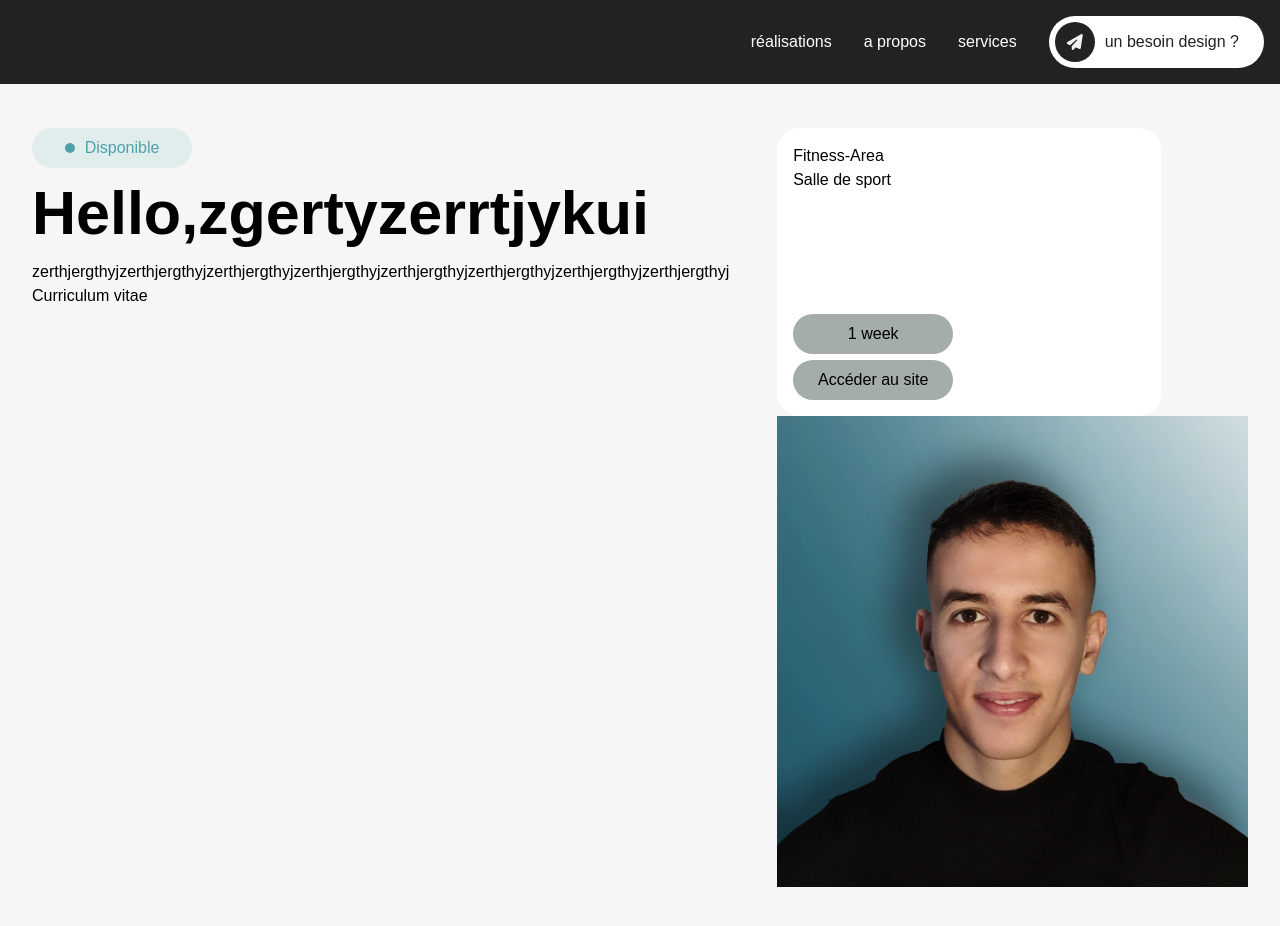
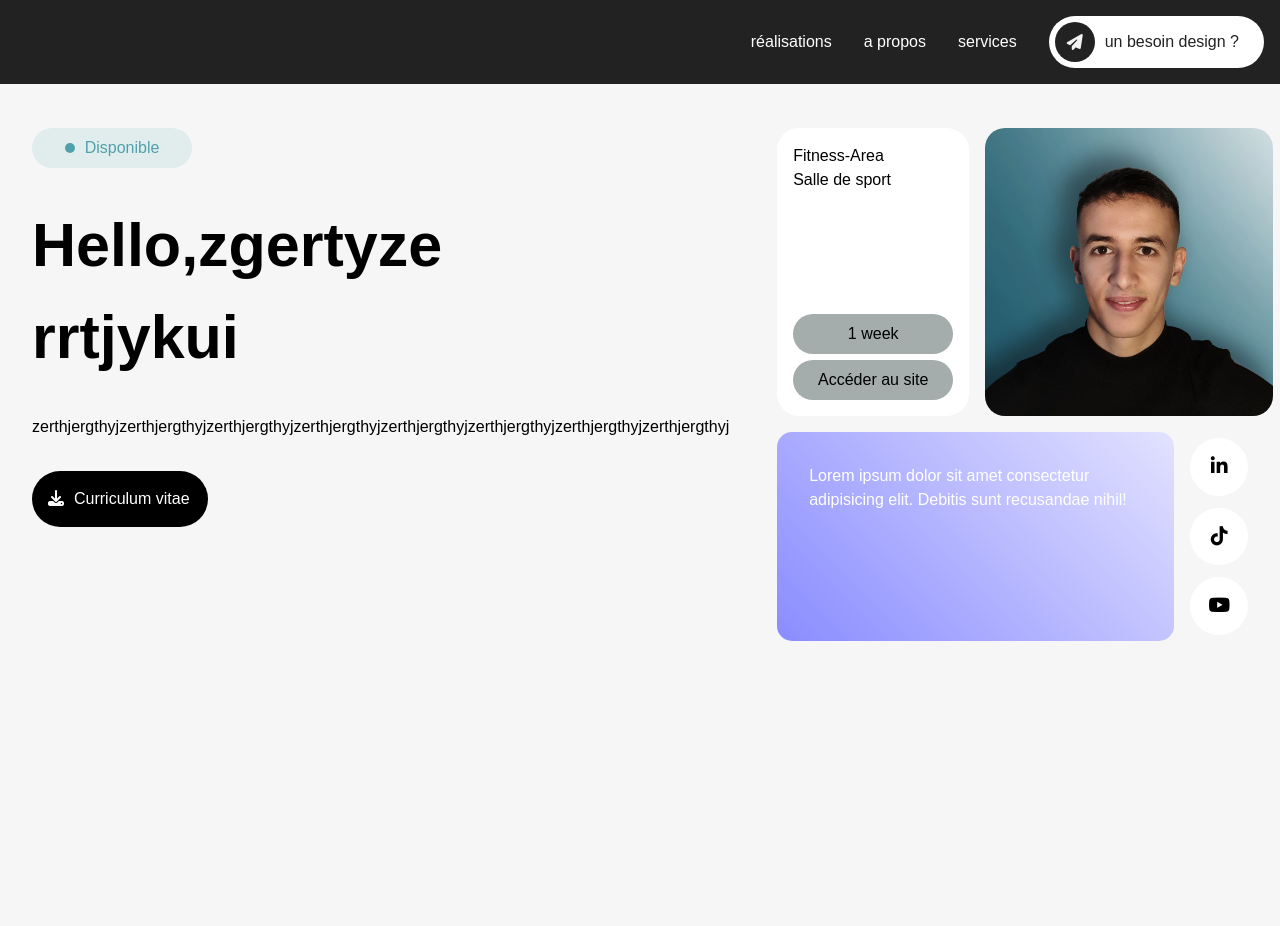
Before and after one commit to mohamed-elbermil/portfolio, a React (Vite) app: page / in a window 1280 px wide. Shown: the top 926 px of the page. After the commit the page ends 800 px from the top, so only its background shows below. Built offline with nearby package versions, Linux system fonts and the light colour scheme.

Commit message:
MAJ header

```diff
--- a/src/components/Header/Header.jsx
+++ b/src/components/Header/Header.jsx
@@ -6,17 +6,20 @@ function Header() {
     <>
       <Navbar />
       <div className={styles.header}>
-
-      <div>
+      <div className={styles['left-side-header']}>
         <div className={styles.status}>
             <div className={styles.roundStatus}></div>
             <p>Disponible</p>
         </div>
-        <h1 className={styles.h1}>Hello,zgertyzerrtjykui</h1>
+        <h1 className={styles.h1}>Hello,zgertyze <br /> rrtjykui</h1>
         <p>zerthjergthyjzerthjergthyjzerthjergthyjzerthjergthyjzerthjergthyjzerthjergthyjzerthjergthyjzerthjergthyj</p>
-        <a href="#contact" id='cv'>Curriculum vitae</a>
+        <a href="cv-mohamed-elbermil.pdf" download className={styles.cv}>
+          <i className="fa-solid fa-download"></i>
+          Curriculum vitae
+        </a>
       </div>
       <div className={styles['right-side-header']}>
+        <div className={styles['bloc-top']}>
           <div className={styles['fitness-area-cover']}>
               <div className={styles.title}>
                   <p>Fitness-Area</p>
@@ -31,8 +34,16 @@ function Header() {
               </div>
           </div>
           <img src={Profile} alt="Photo de profil" />
-        <div className={styles['social-media-round']}>
-            <div className={styles['icon-social-media']}></div>
+        </div>
+        <div className={styles['bloc-bottom']}>
+          <div className={styles['bloc-left']}>
+            <p>Lorem ipsum dolor sit amet consectetur adipisicing elit. Debitis sunt recusandae nihil!</p>
+          </div>
+          <div className={styles['bloc-right']}>
+            <a href="https://www.linkedin.com/in/mohamed-el-bermil-b957861bb/" target='blank'><i class="fa-brands fa-linkedin-in"></i></a>
+            <a href="https://www.tiktok.com/@melbi6000" target='blank'><i class="fa-brands fa-tiktok"></i></a>
+            <a href="https://www.youtube.com/@melbi-099" target='blank'><i class="fa-brands fa-youtube"></i></a>
+          </div>
         </div>
       </div>
 
--- a/src/components/Header/Header.module.css
+++ b/src/components/Header/Header.module.css
@@ -23,23 +23,50 @@ background: #50A0AB;
   border-radius: 50%;
 }
 
-#cv {
+.cv{
     background: black;
     color: #fff;
-    padding: 15px 18px;
-    border-radius: 55px;
+    padding: 1em;
+    border-radius: 44px;
+    width: 9em;
+}
+
+.cv i {
+    margin-right: 10px;
+}
+
+.right-side-header {
+    display: flex;
+    justify-content: center;
+    align-items: center;
+    flex-direction: column;
+    gap:1em;
+    width: 37em;
+}
+
+.left-side-header {
+    display: flex;
+    flex-direction: column;
+    gap: 2em;
 }
 
 .fitness-area-cover {
     background: rgb(255, 255, 255);
     padding: 1em;
-    width: 22em;
+    width: 16em;
     height: 16em;
     border-radius: 22px;
     display: flex;
     flex-direction: column;
     justify-content: space-between;
 }
+
+.right-side-header img {
+    width: 18em;
+    border-radius: 20px;
+}
+
+
 
 .header {
     display: flex;
@@ -62,3 +89,36 @@ background: #50A0AB;
     text-align: center;
     gap: 6px;
 }
+
+.bloc-top, .bloc-bottom {
+    display: flex;
+    gap: 1em;
+}
+
+.bloc-top {
+    gap: 1em;
+}
+
+.bloc-left {
+    flex: 1;
+    background: linear-gradient(45deg, #8A8CFF, #e2e2ff);
+    border-radius: 15px;
+    color: #fff;
+    padding: 2em;
+}
+
+.bloc-right {
+    flex: 0;
+}
+
+.bloc-right i {
+    display: inline-flex;
+    align-items: center;
+    justify-content: center;
+    width: 3em;
+    height: 3em;
+    background: #fff;
+    border-radius: 50%;
+    margin: 6px 0;
+    font-size: 1.2em;
+}
```
Also changed, not shown: 1 other file (tests, documents, lock files or other folders). Lines whose indentation alone changed are shown as unchanged.
